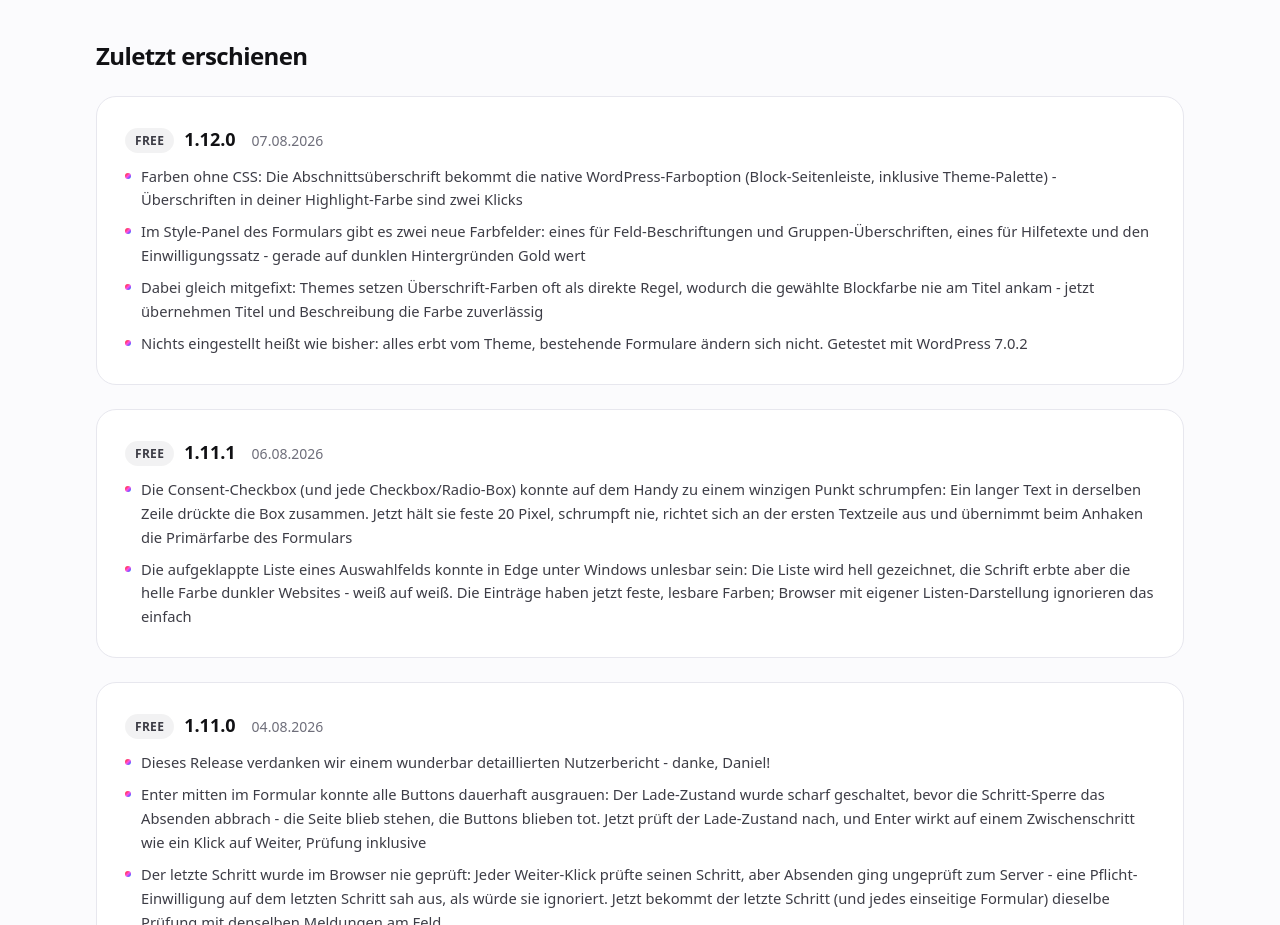
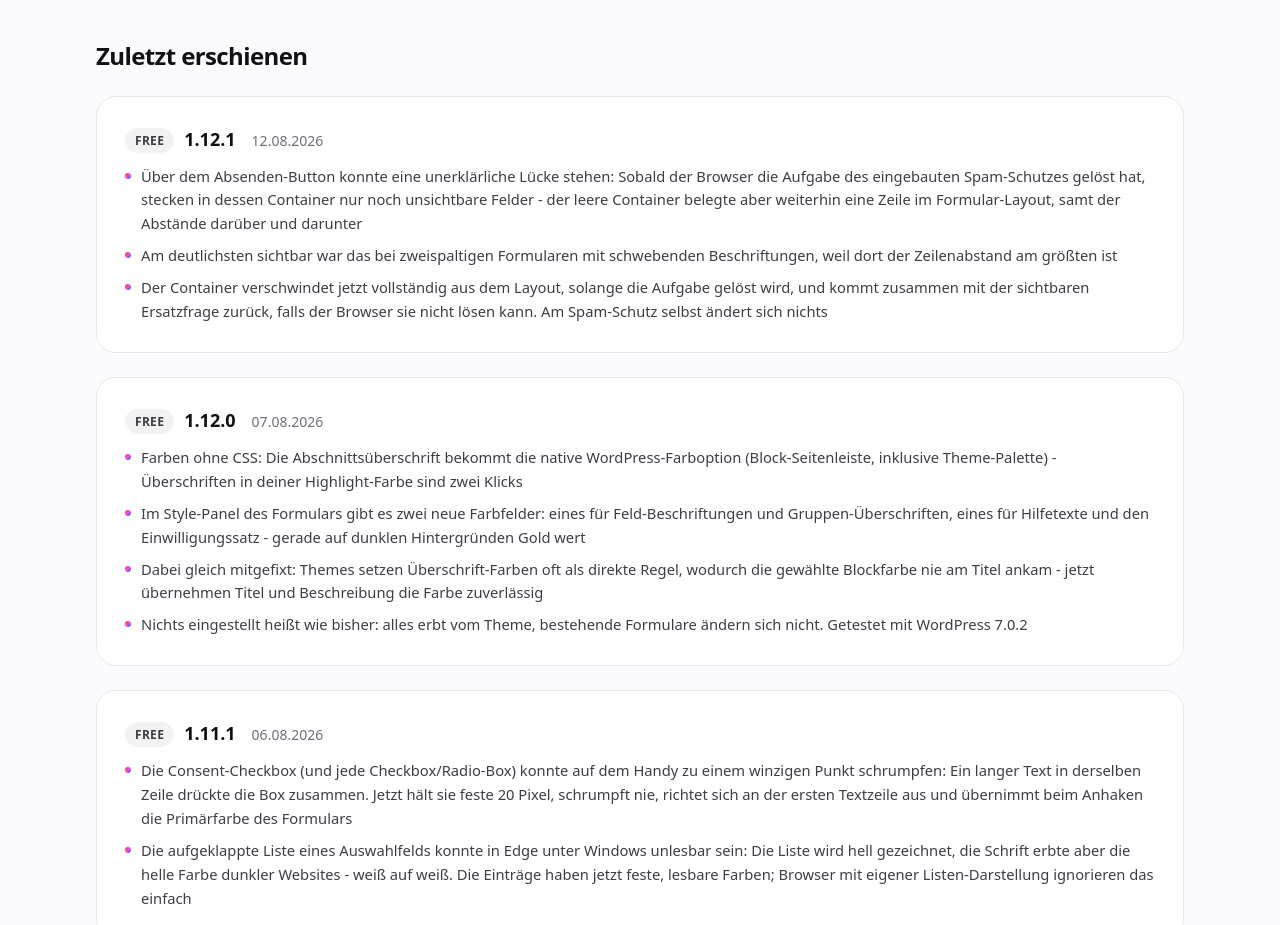
Before and after one commit to dennisbuchwald/flinkform.de, a Next.js app: page /roadmap in a window 1280 px wide. Shown: the part 1340-2265 px from the top of the page. Built offline with nearby package versions, Linux system fonts and the light colour scheme.

Commit message:
Changelog: Flinkform Free 1.12.1

```diff
--- a/app/roadmap/page.tsx
+++ b/app/roadmap/page.tsx
@@ -59,6 +59,16 @@ const geplant = [
  * Versionsnummer bündeln, zu der es nicht gehört.
  */
 const changelog = [
+  {
+    bereich: "Free",
+    version: "1.12.1",
+    date: "12.08.2026",
+    items: [
+      "Über dem Absenden-Button konnte eine unerklärliche Lücke stehen: Sobald der Browser die Aufgabe des eingebauten Spam-Schutzes gelöst hat, stecken in dessen Container nur noch unsichtbare Felder - der leere Container belegte aber weiterhin eine Zeile im Formular-Layout, samt der Abstände darüber und darunter",
+      "Am deutlichsten sichtbar war das bei zweispaltigen Formularen mit schwebenden Beschriftungen, weil dort der Zeilenabstand am größten ist",
+      "Der Container verschwindet jetzt vollständig aus dem Layout, solange die Aufgabe gelöst wird, und kommt zusammen mit der sichtbaren Ersatzfrage zurück, falls der Browser sie nicht lösen kann. Am Spam-Schutz selbst ändert sich nichts",
+    ],
+  },
   {
     bereich: "Free",
     version: "1.12.0",
--- a/lib/site.ts
+++ b/lib/site.ts
@@ -6,7 +6,7 @@ export const GITHUB_URL = "https://github.com/dennisbuchwald/Flinkform";
 export const DEMO_URL = "https://demo.flinkform.de"; // Platzhalter, Demo-Instanz folgt
 export const CONTACT_MAIL = "dennis@dbw-media.de";
 
-export const FREE_VERSION = "1.12.0";
+export const FREE_VERSION = "1.12.1";
 export const PRO_VERSION = "1.2.1";
 export const FACTS_UPDATED = "2026-07-27";
 
```
